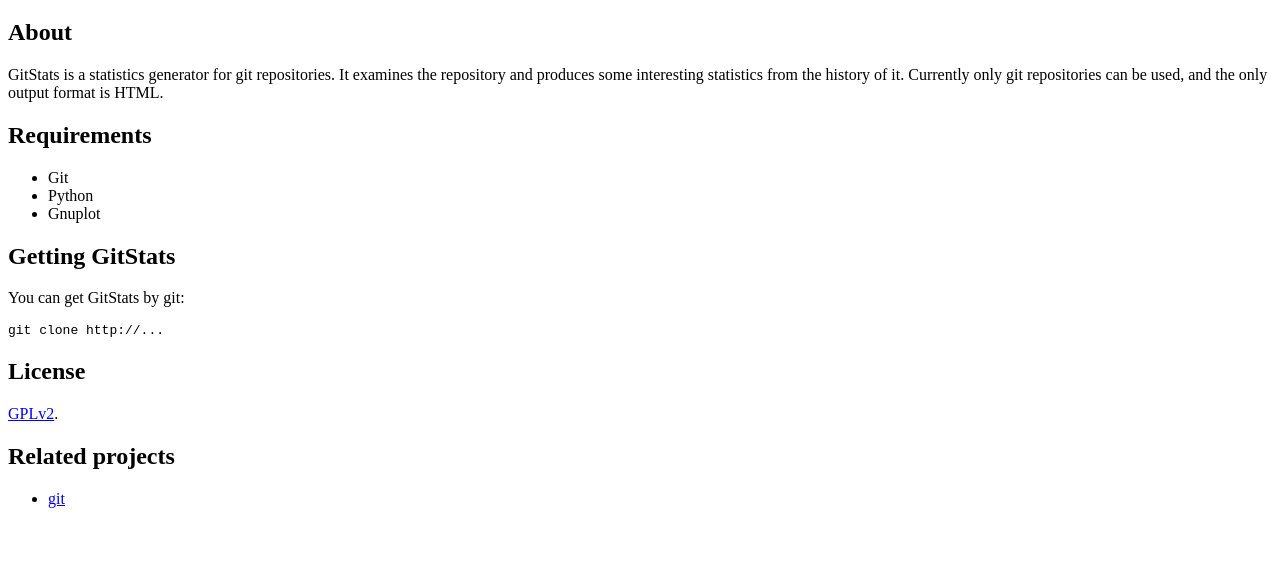
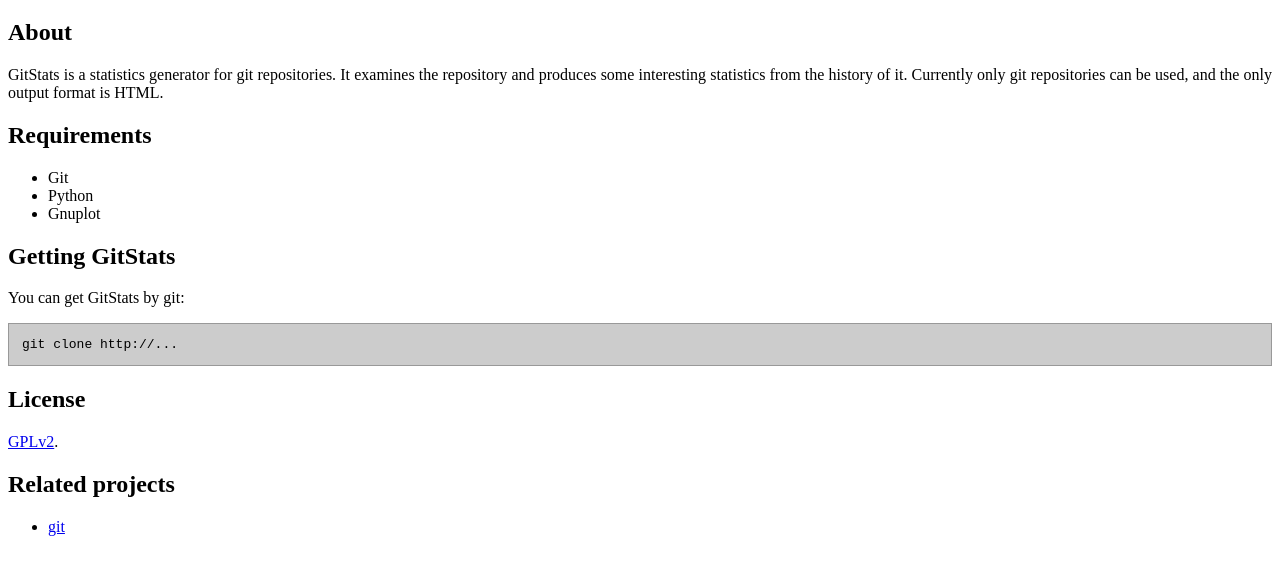
Before and after one commit to hoxu/gitstats, a plain HTML site: page index.html in a window 1280 px wide. Shown: the part 61-636 px from the top of the page. Drawn offline with Linux system fonts and the light colour scheme.

Commit message:
Added simple CSS stub.

```diff
--- a/index.html
+++ b/index.html
@@ -5,6 +5,7 @@
 <head>
 	<title>GitStats - git history statistics generator</title>
 	<meta name="author" content="Heikki Hokkanen" />
+	<link rel="stylesheet" href="web.css" type="text/css" />
 </head>
 <body>
 
--- /dev/null
+++ b/web.css
@@ -0,0 +1,14 @@
+body {
+	background-color: white;
+	color: black;
+}
+
+p {
+	text-align: justify;
+}
+
+pre {
+	background-color: #ccc;
+	padding: 1em;
+	border: 1px solid #999;
+}
```
